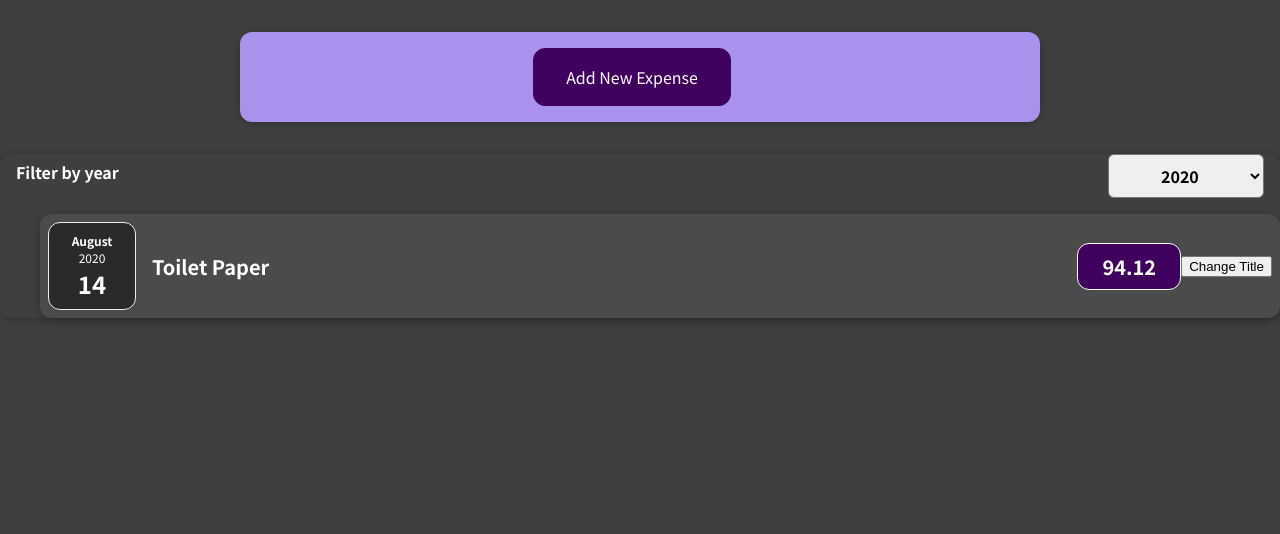
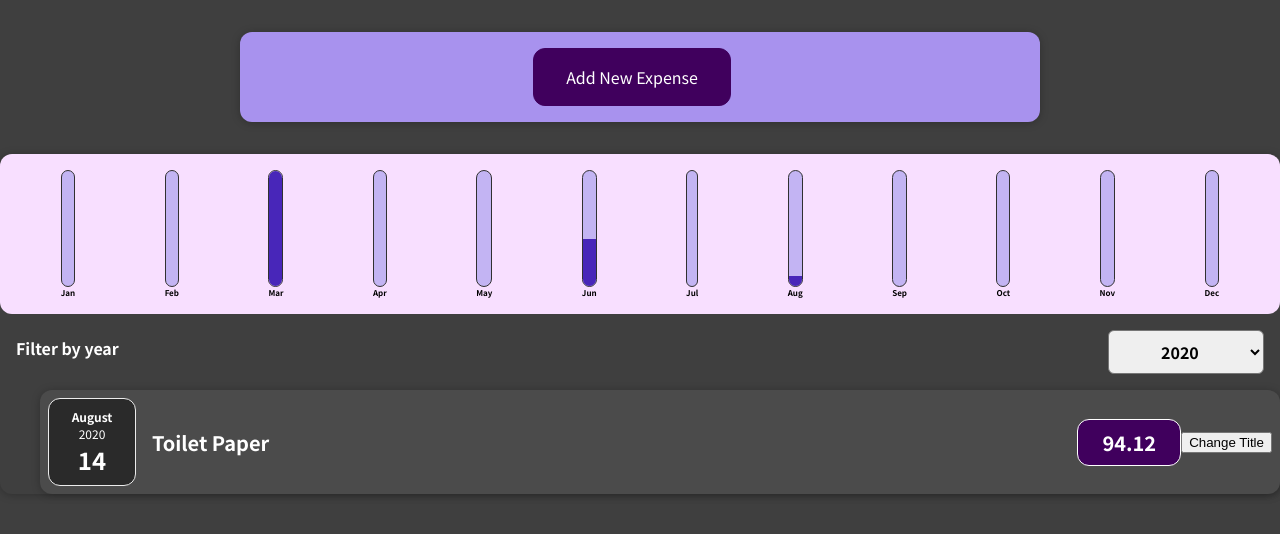
Before and after one commit to TaniaMishra/ctw_demo, a React (Create React App) app: page / in a window 1280 px wide. Shown: the top 534 px of the page. Built offline with nearby package versions, Linux system fonts and the light colour scheme.

Commit message:
progress check 14-4

```diff
--- a/src/components/Expenses.js
+++ b/src/components/Expenses.js
@@ -1,5 +1,6 @@
 import React, {useState} from "react";
 import ExpenseList from "./ExpenseList.js"
+import ExpensesChart from './ExpensesChart.js';
 import ExpensesFilter from "../components/newExpense/ExpensesFilter.js"
 import Card from "./Card.js";
 
@@ -15,6 +16,7 @@ function Expenses(props) {
 
     return (
         <Card className="expenses">
+            <ExpensesChart expenses={props.items}></ExpensesChart>
             <ExpensesFilter selected={filteredYear} onFilterChange={filterChangeHandler}></ExpensesFilter>
             <ExpenseList items={filteredExpenses}></ExpenseList>
         </Card>
--- a/src/components/charts/Chart.js
+++ b/src/components/charts/Chart.js
@@ -3,13 +3,16 @@ import './Chart.css';
 import ChartBar from './ChartBar.js';
 
 function Chart(props){
+    const dataPointValues = props.dataPoints.map(dataPoint => dataPoint.value);
+    const totalMaximum = Math.max(...dataPointValues);
+
     return(
         <div className="chart">
             {props.dataPoints.map((dataPoint) => (
                 <ChartBar
                     key={dataPoint.label}
                     value={dataPoint.value}
-                    maxValue={null}
+                    maxValue={totalMaximum}
                     label={dataPoint.label}
                 ></ChartBar>
             ))}
```
Also changed, not shown: 1 other file (tests, documents, lock files or other folders).
